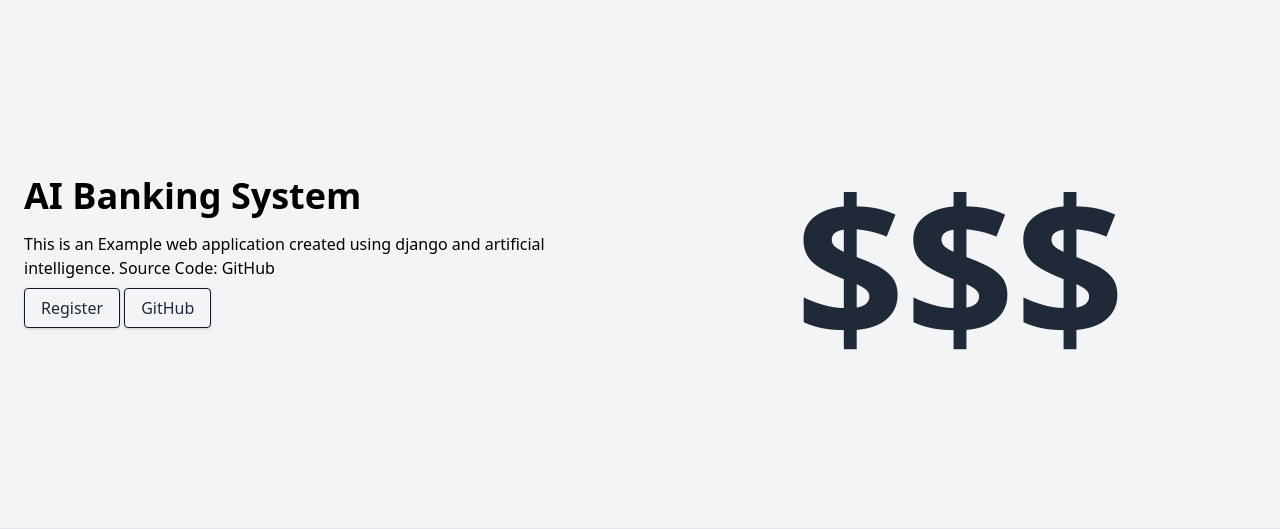
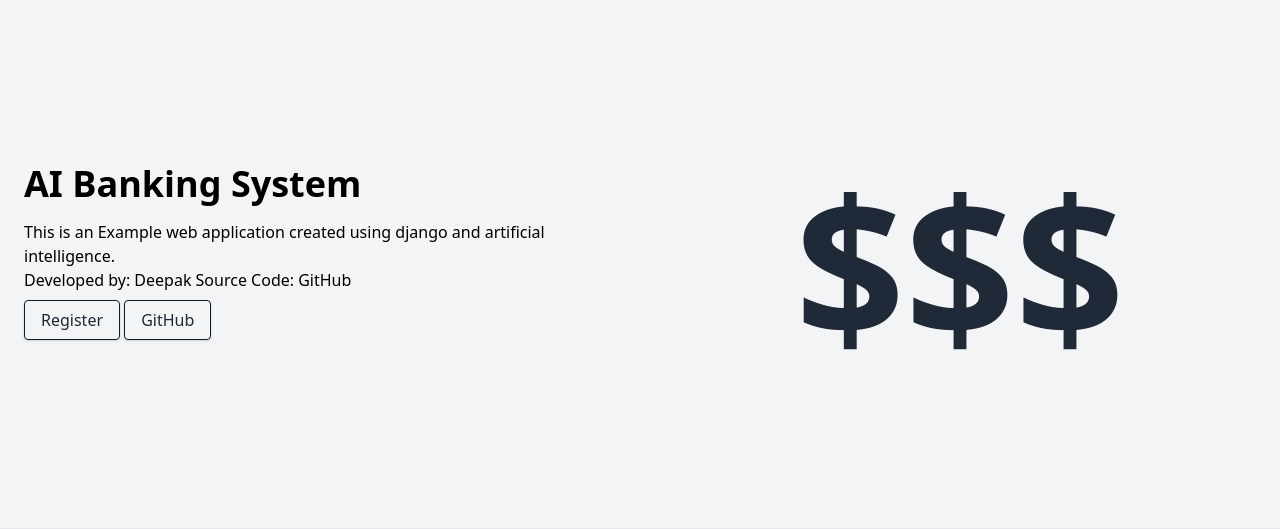
Before and after one commit to deep-commitx/AIBS, a Django app: page / in a window 1280 px wide. Shown: the part 80-609 px from the top of the page. Run offline with Django 4.2, Linux system fonts and the light colour scheme.

Commit message:
👉 Another Commit Pushed Successfully!

```diff
--- a/templates/core/index.html
+++ b/templates/core/index.html
@@ -1,6 +1,6 @@
 {% extends 'core/base.html' %}
 
-{% block head_title %}Banking System{% endblock %}
+{% block head_title %}AIBS - ARTIFICIAL INTELLIGENCE BANKING SYSTEM{% endblock %}
 
 {% block content %}
     <div class="container mx-auto flex flex-col md:flex-row items-center my-12 md:my-24">
@@ -8,7 +8,8 @@
         <div class="flex flex-col w-full lg:w-1/2 justify-center items-start pt-12 pb-24 px-6">
             <h1 class="font-bold text-4xl my-4">AI Banking System</h1>
             <p class="leading-normal mb-4">
-                This is an Example web application created using django and artificial intelligence.
+                This is an Example web application created using django and artificial intelligence.<br>
+                Developed by: Deepak
                 Source Code: <a href="https://github.com/deep-commitx/AIBS">GitHub</a>
             </p>
             <div>
```
